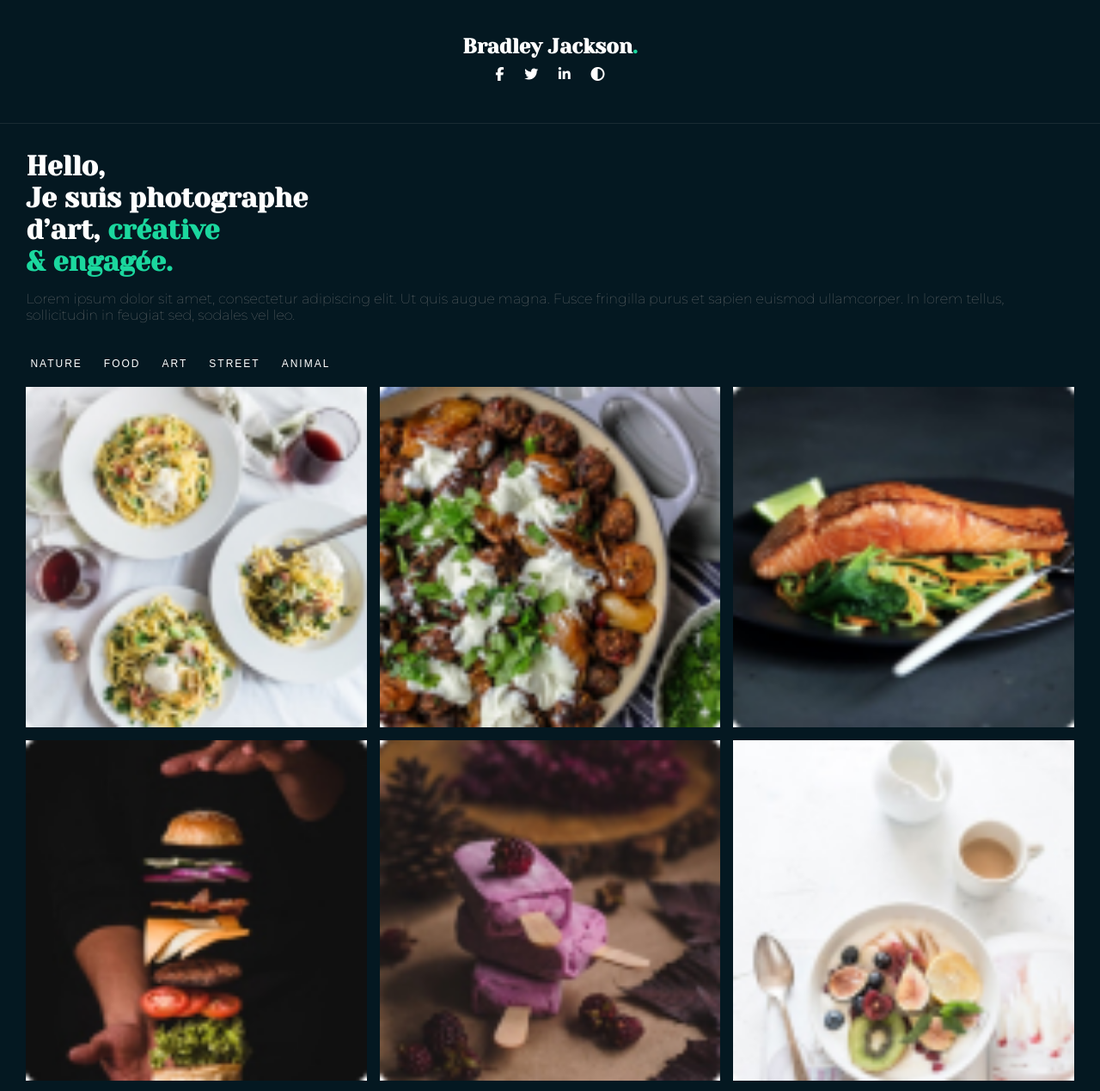
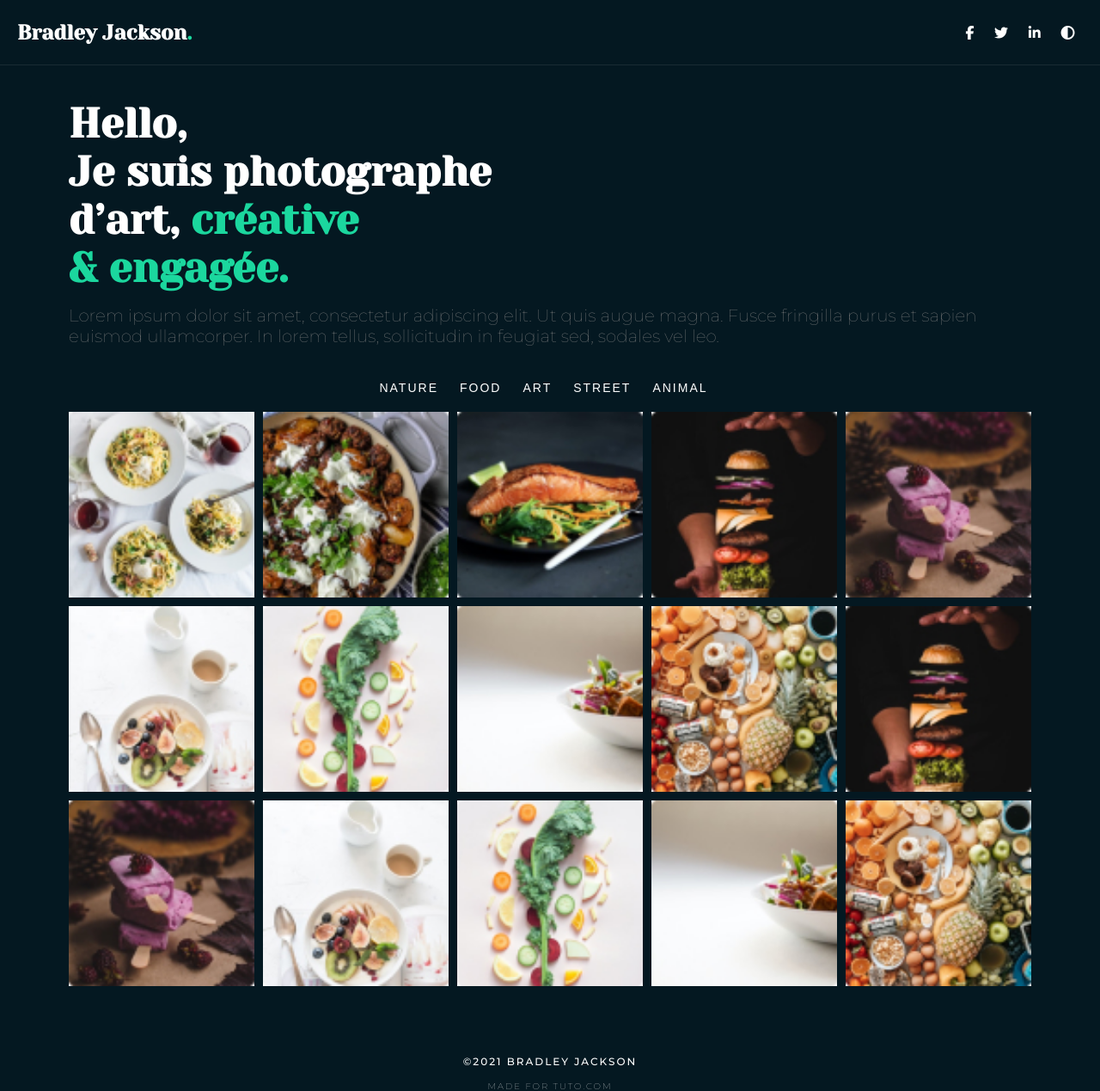
Before and after one commit to Redo76/Challenge1_phillipe, a plain HTML site: page index.html in a window 1280 px wide. Shown: the top 1269 px of the page at 86% size. Drawn offline with Linux system fonts and the light colour scheme.

Commit message:
Version tablette terminé

```diff
--- a/assets/styles/css/style.css
+++ b/assets/styles/css/style.css
@@ -88,7 +88,7 @@ section{
     display: grid;
     grid-template-rows: repeat(	3, 1fr);
     grid-template-columns: repeat(	3, 1fr);
-    grid-gap: 15px;
+    grid-gap: 10px;
 }
 section img{
     width: 100%;
@@ -110,3 +110,31 @@ footer  p:first-child{
     font-weight: 500;
     padding-bottom: 15px;
 }
+
+@media screen and (min-width: 768px){
+    header{
+        display: flex;
+        justify-content: space-between;
+        align-items: center;
+        padding: 20px;
+    }
+    aside h1{
+        font-size: 48px;
+    }
+    aside p{
+        font-size: 20px;
+    }
+    nav button{
+        font-size: 14px;
+    }
+    main{
+        padding: 40px 80px;
+    }
+    main nav{
+        justify-content: center;
+    }
+    section{
+        grid-template-columns: repeat(5,1fr);
+        grid-template-rows: repeat(3, 1fr);
+    }
+}
--- a/index.html
+++ b/index.html
@@ -35,15 +35,21 @@
             <button>ANIMAL</button>
         </nav>
         <section>
-            <img src="./assets/styles/img/unsplash_-F_5g8EEHYE.jpg" alt="">
-            <img src="./assets/styles/img/unsplash_9Er-MNdzrPA.jpg" alt="">
-            <img src="./assets/styles/img/unsplash_bpPTlXWTOvg.jpg" alt="">
-            <img src="./assets/styles/img/unsplash_hyIE90CN6b0.jpg" alt="">
-            <img src="./assets/styles/img/unsplash_MXovqM130UI.jpg" alt="">
-            <img src="./assets/styles/img/unsplash_nBtmglfY0HU.jpg" alt="">
-            <img src="./assets/styles/img/unsplash_ocnsb17U6FE.jpg" alt="">
-            <img src="./assets/styles/img/unsplash_Ww8eQWjMJWk.jpg" alt="">
-            <img src="./assets/styles/img/unsplash_Yn0l7uwBrpw.jpg" alt="">
+            <img src="./assets/styles/img/unsplash_-F_5g8EEHYE.jpg" alt="photo1">
+            <img src="./assets/styles/img/unsplash_9Er-MNdzrPA.jpg" alt="photo2">
+            <img src="./assets/styles/img/unsplash_bpPTlXWTOvg.jpg" alt="photo3">
+            <img src="./assets/styles/img/unsplash_hyIE90CN6b0.jpg" alt="photo4">
+            <img src="./assets/styles/img/unsplash_MXovqM130UI.jpg" alt="photo5">
+            <img src="./assets/styles/img/unsplash_nBtmglfY0HU.jpg" alt="photo6">
+            <img src="./assets/styles/img/unsplash_ocnsb17U6FE.jpg" alt="photo7">
+            <img src="./assets/styles/img/unsplash_Ww8eQWjMJWk.jpg" alt="photo8">
+            <img src="./assets/styles/img/unsplash_Yn0l7uwBrpw.jpg" alt="photo9">
+            <img src="./assets/styles/img/unsplash_hyIE90CN6b0.jpg" alt="photo4">
+            <img src="./assets/styles/img/unsplash_MXovqM130UI.jpg" alt="photo5">
+            <img src="./assets/styles/img/unsplash_nBtmglfY0HU.jpg" alt="photo6">
+            <img src="./assets/styles/img/unsplash_ocnsb17U6FE.jpg" alt="photo7">
+            <img src="./assets/styles/img/unsplash_Ww8eQWjMJWk.jpg" alt="photo8">
+            <img src="./assets/styles/img/unsplash_Yn0l7uwBrpw.jpg" alt="photo9">
         </section>
     </main>
     <footer>
```
Also changed, not shown: 1 other file.
